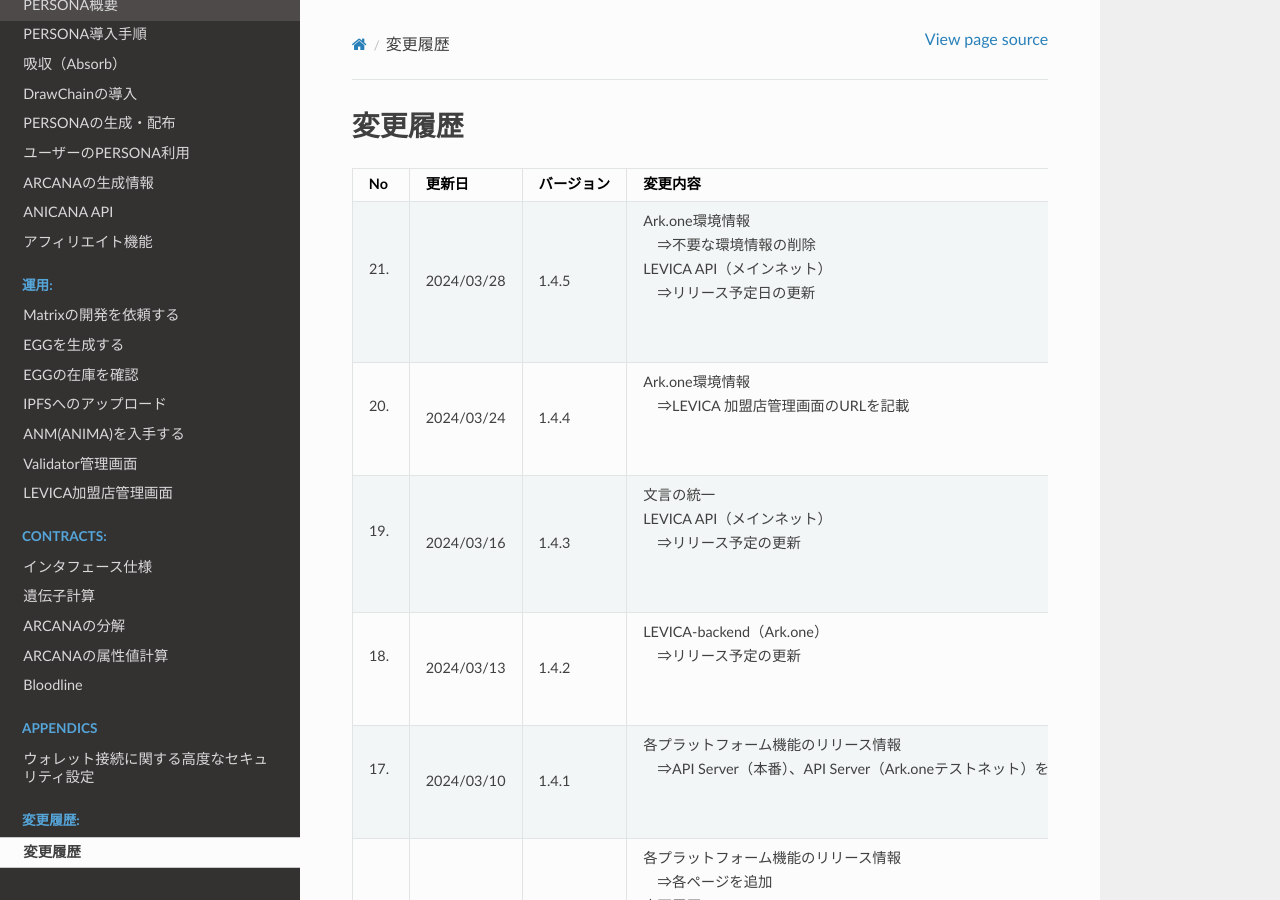
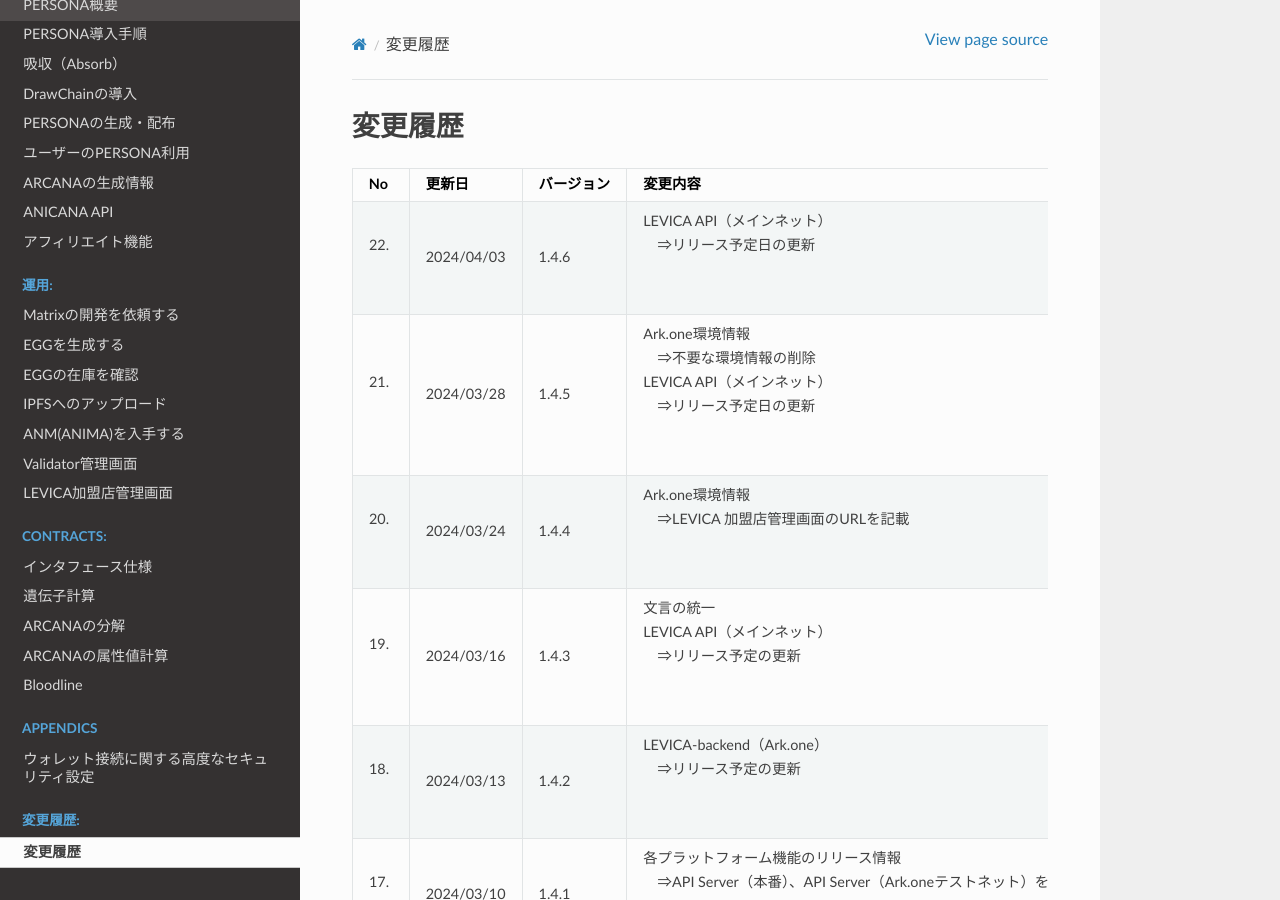
Before and after one commit to Orange-Code-Project/anicana-docs, a Sphinx documentation site: the page built from source/change-history/change-history.rst, in a window 1280 px wide and 900 px high. Built offline with Sphinx 7.4.7 and the Read the Docs theme 2.0.0, drawn with Linux system fonts in a browser that asks for light colours.

Commit message:
update
LEVICA API（メインネット）
⇒リリース予定日の更新

```diff
--- a/source/change-history/change-history.rst
+++ b/source/change-history/change-history.rst
@@ -7,6 +7,9 @@
     :align: center
 
     "No", "更新日", "バージョン", "変更内容"
+    "22.", "2024/04/03", "1.4.6", "| LEVICA API（メインネット）
+    | 　⇒リリース予定日の更新
+    | 　"
     "21.", "2024/03/28", "1.4.5", "| Ark.one環境情報
     | 　⇒不要な環境情報の削除
     | LEVICA API（メインネット）
--- a/source/release/levica-backend-main.rst
+++ b/source/release/levica-backend-main.rst
@@ -10,7 +10,7 @@
     :align: center
 
     "No", "バージョン", "リリース日", "リリースノート"
-    "2.", "1.3.0", "2024/04/04（予定）", "| <新機能>
+    "2.", "1.3.0", "2024/04/08（予定）", "| <新機能>
     | LEVICA加盟店管理画面がリリースされます。
     | 加盟店に対するユーザの決済履歴や、LEVICAから加盟店への支払い情報などが確認できます。
     | また、ユーザ決済の一部を、銀行振り込みによる払い戻しではなく、
--- a/source/release/updated-info.rst
+++ b/source/release/updated-info.rst
@@ -11,7 +11,7 @@
     "No", "更新日", "内容"
     "1.", "", ":doc:`LEVICAアプリ（メインネット） </release/levica-app-main>` "
     "2.", "", ":doc:`LEVICAアプリ（Ark.one） </release/levica-app-test>` "
-    "3.", "2024/03/28", ":doc:`LEVICA API（メインネット） </release/levica-backend-main>` "
+    "3.", "2024/04/03", ":doc:`LEVICA API（メインネット） </release/levica-backend-main>` "
     "4.", "2024/03/13", ":doc:`LEVICA API（Ark.one） </release/levica-backend-test>` "
     "5.", "", ":doc:`ARCANA生成API（メインネット） </release/arcana-generator-main>` "
     "6.", "", ":doc:`ARCANA生成API（Ark.one） </release/arcana-generator-test>` "
```
